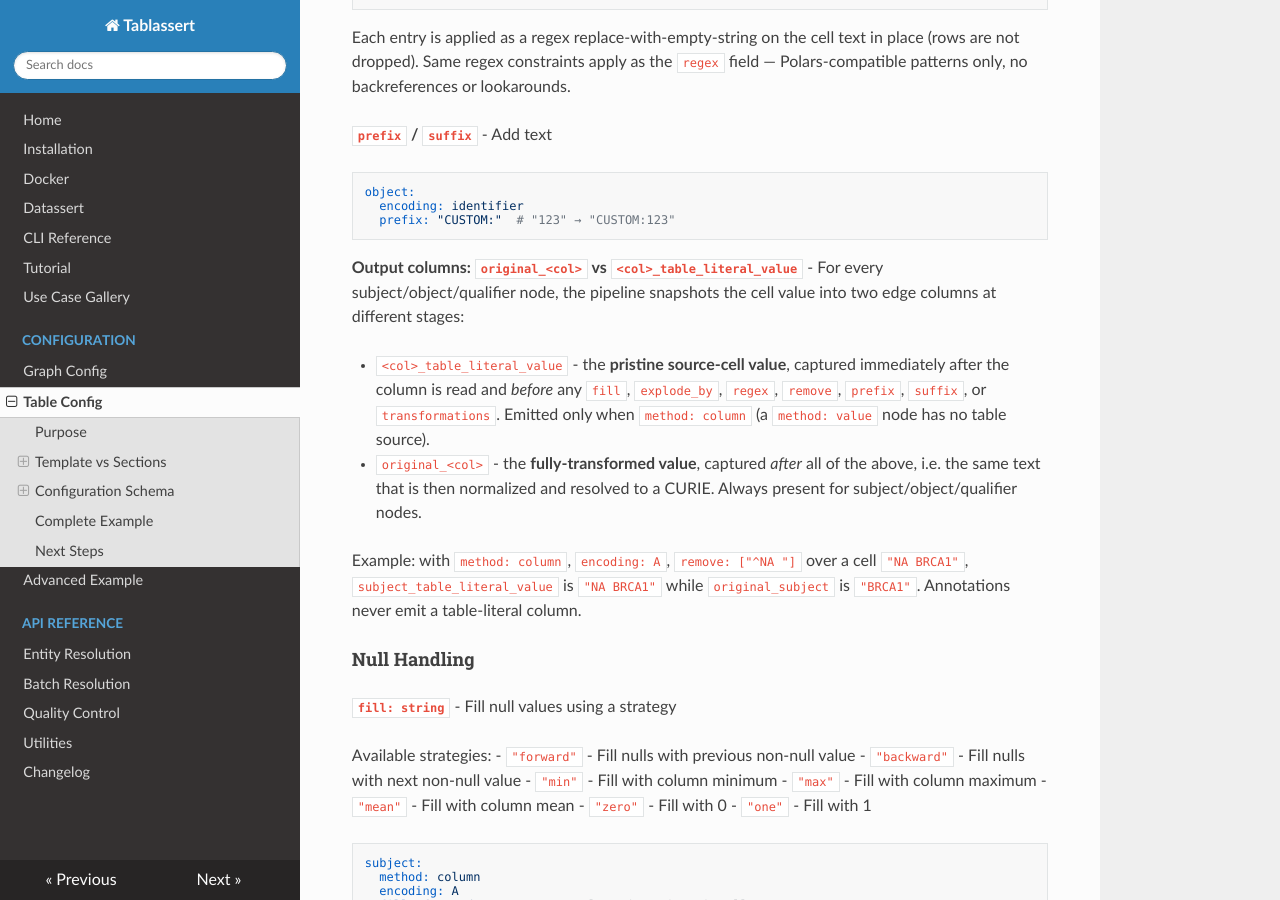
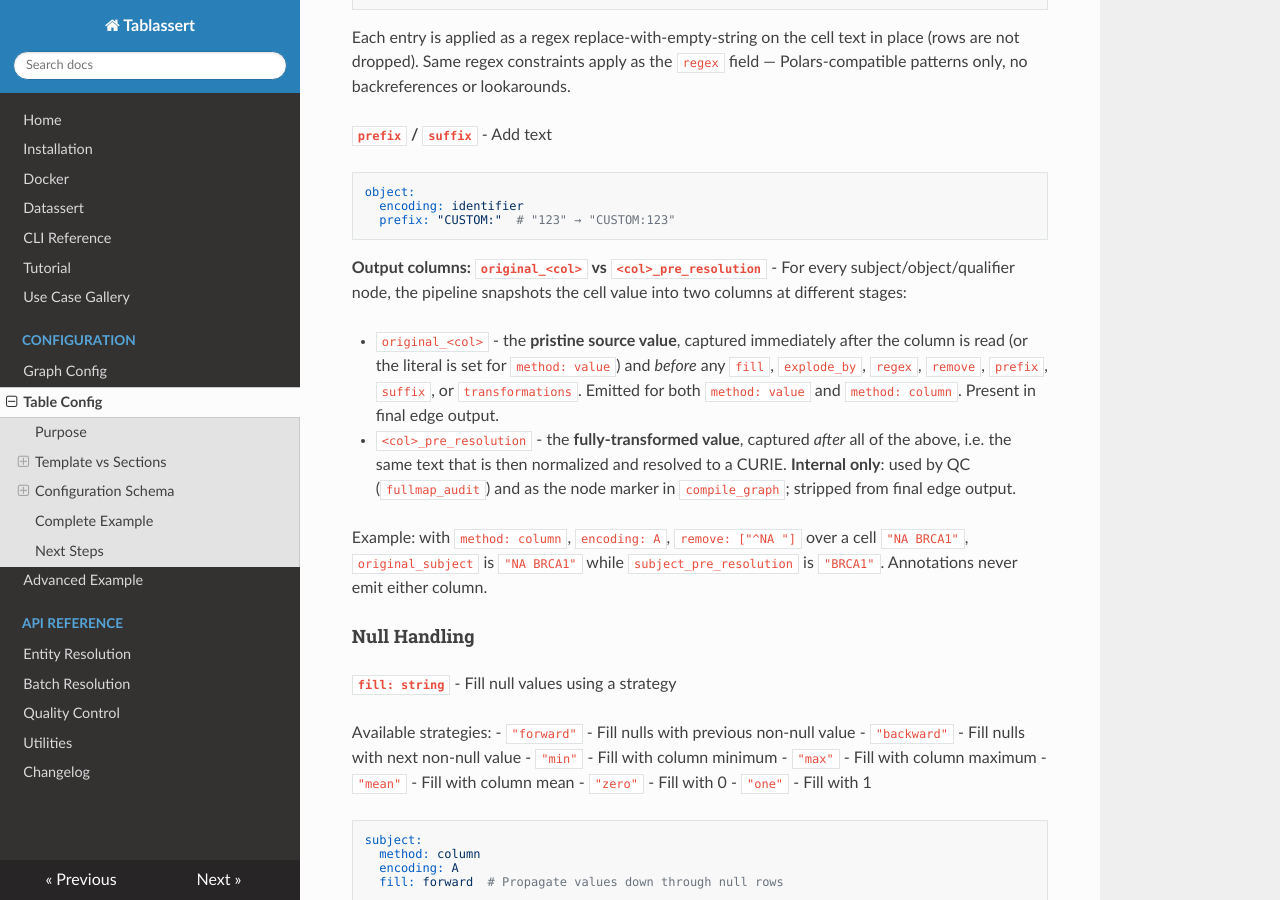
Before and after one commit to SkyeAv/Tablassert3.0.0, an MkDocs documentation site: the page built from docs/configuration/table.md, in a window 1280 px wide and 900 px high, scrolled down 7231 px. Built offline with MkDocs 1.6.1, drawn with Linux system fonts in a browser that asks for light colours; nearby versions of some CDN libraries.

Commit message:
fix: harmonized origional_ with biolink definitions

````diff
--- a/docs/configuration/table.md
+++ b/docs/configuration/table.md
@@ -349,12 +349,12 @@ object:
   prefix: "CUSTOM:"  # "123" → "CUSTOM:123"
 ```
 
-**Output columns: `original_<col>` vs `<col>_table_literal_value`** - For every subject/object/qualifier node, the pipeline snapshots the cell value into two edge columns at different stages:
+**Output columns: `original_<col>` vs `<col>_pre_resolution`** - For every subject/object/qualifier node, the pipeline snapshots the cell value into two columns at different stages:
 
-- `<col>_table_literal_value` - the **pristine source-cell value**, captured immediately after the column is read and *before* any `fill`, `explode_by`, `regex`, `remove`, `prefix`, `suffix`, or `transformations`. Emitted only when `method: column` (a `method: value` node has no table source).
-- `original_<col>` - the **fully-transformed value**, captured *after* all of the above, i.e. the same text that is then normalized and resolved to a CURIE. Always present for subject/object/qualifier nodes.
+- `original_<col>` - the **pristine source value**, captured immediately after the column is read (or the literal is set for `method: value`) and *before* any `fill`, `explode_by`, `regex`, `remove`, `prefix`, `suffix`, or `transformations`. Emitted for both `method: value` and `method: column`. Present in final edge output.
+- `<col>_pre_resolution` - the **fully-transformed value**, captured *after* all of the above, i.e. the same text that is then normalized and resolved to a CURIE. **Internal only**: used by QC (`fullmap_audit`) and as the node marker in `compile_graph`; stripped from final edge output.
 
-Example: with `method: column`, `encoding: A`, `remove: ["^NA "]` over a cell `"NA BRCA1"`, `subject_table_literal_value` is `"NA BRCA1"` while `original_subject` is `"BRCA1"`. Annotations never emit a table-literal column.
+Example: with `method: column`, `encoding: A`, `remove: ["^NA "]` over a cell `"NA BRCA1"`, `original_subject` is `"NA BRCA1"` while `subject_pre_resolution` is `"BRCA1"`. Annotations never emit either column.
 
 #### Null Handling
 
````
Also changed, not shown: docs/api/lib.md (+1 -1 lines), docs/api/qc.md (+3 -3 lines), 4 other files.
